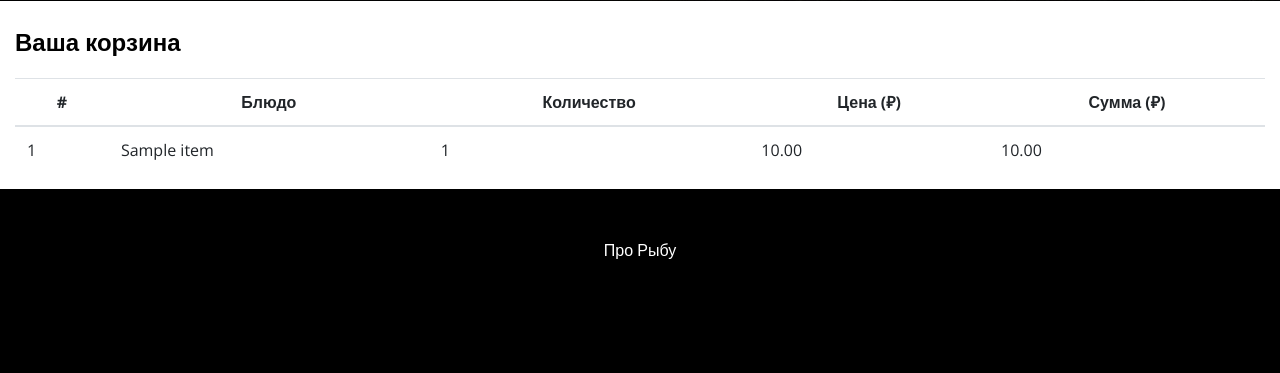
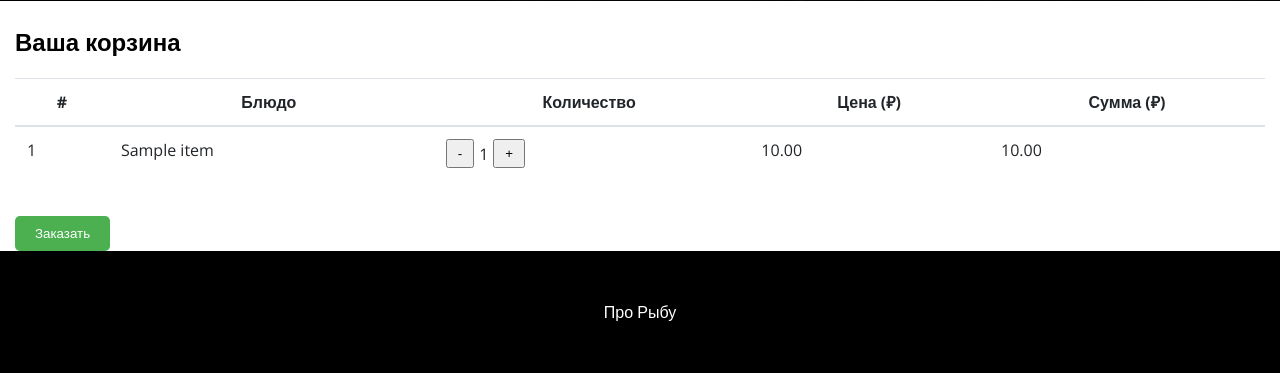
Before and after one commit to Danilalala21/diplomDDD, a Flask app: template app/templates/cart.html in a window 1280 px wide. Shown: the part 799-1172 px from the top of the page. Before the commit the page ends 1058 px from the top, so only its background shows below. Run offline with Flask 2, Linux system fonts and the light colour scheme; the template is opened without the code that fills it: most values are stand-ins (such as "Sample title", 1, 10 or a date in 2020).

Commit message:
part of ordering

```diff
--- a/app/app.py
+++ b/app/app.py
@@ -233,6 +233,21 @@ def create():
         raise InternalServerError
 
 
+@app.route('/update-quantity', methods=['POST'])
+def update_quantity():
+    data = request.get_json()
+    item_id = data.get('itemId')
+    change = data.get('change')
+    # Здесь код для обновления количества товара в корзине
+    # Предположим, что это обновление происходит успешно
+    return jsonify({'success': True})
+
+@app.route('/place-order', methods=['POST'])
+def place_order():
+    # Здесь код для оформления заказа
+    # Предположим, что заказ успешно оформлен
+    return jsonify({'success': True, 'message': 'Заказ успешно оформлен'})
+
 @app.route('/about')
 @login_required
 def about():
--- a/app/templates/cart.html
+++ b/app/templates/cart.html
@@ -50,6 +50,24 @@
         font-weight: bold;
         margin-bottom: 20px;
     }
+    .quantity-controls {
+        display: flex;
+        align-items: center;
+    }
+    .quantity-button {
+        padding: 5px 10px;
+        margin: 0 5px;
+        cursor: pointer;
+    }
+    .order-button {
+        margin-top: 20px;
+        padding: 10px 20px;
+        background-color: #4CAF50;
+        color: white;
+        border: none;
+        border-radius: 5px;
+        cursor: pointer;
+    }
 </style>
 
 <div class="inner_content">
@@ -75,39 +93,58 @@
                     <tr>
                         <td>{{ loop.index }}</td>
                         <td>{{ item.get('name') }}</td>
-                        <td>{{ item.get('count') }}</td>
-                        <td>{{ "%.2f"|format(item.summ) }}</td>
-                        <td>{{ "%.2f"|format(item.get('summ', 0) * item.get('count', 1)) }}</td>
+                        <td>
+                            <div class="quantity-controls">
+                                <button class="quantity-button" onclick="updateQuantity('{{ item.id }}', -1)">-</button>
+                                {{ item.get('count') }}
+                                <button class="quantity-button" onclick="updateQuantity('{{ item.id }}', 1)">+</button>
+                            </div>
+                        </td>
+                        <td>{{ "%.2f"|format(item.get('price', 0)) }}</td>
+                        <td>{{ "%.2f"|format(item.get('price', 0) * item.get('count', 1)) }}</td>
                     </tr>
                     {% endfor %}
                 </tbody>
             </table>
+            <button class="order-button" onclick="placeOrder()">Заказать</button>
         </div>
     </div>
 </div>
 
 <script>
-    document.addEventListener("DOMContentLoaded", function() {
-        const compare = (idx, asc) => (a, b) => {
-            return (
-                (v1, v2) =>
-                    v1 !== '' && v2 !== '' && !isNaN(v1) && !isNaN(v2)
-                        ? v1 - v2
-                        : v1.toString().localeCompare(v2)
-            )(getCellValue(asc ? a : b, idx), getCellValue(asc ? b : a, idx));
-        };
+    function updateQuantity(itemId, change) {
+        fetch('/update-quantity', {
+            method: 'POST',
+            headers: {
+                'Content-Type': 'application/json',
+            },
+            body: JSON.stringify({itemId: itemId, change: change})
+        })
+        .then(response => response.json())
+        .then(data => {
+            if (data.success) {
+                location.reload();  // Перезагрузить страницу для обновления данных
+            } else {
+                alert('Не удалось обновить количество: ' + data.message);
+            }
+        })
+        .catch(error => console.error('Error:', error));
+    }
 
-        const getCellValue = (row, index) => row.children[index].textContent.trim();
+    function placeOrder() {
+        fetch('/place-order', {
+            method: 'POST',
+        })
+        .then(response => response.json())
+        .then(data => {
+            if (data.success) {
+                window.location.href = '/order-confirmation';  // Переход на страницу подтверждения заказа
+            } else {
+                alert('Не удалось оформить заказ: ' + data.message);
+            }
+        })
+        .catch(error => console.error('Error:', error));
+    }
 
-        document.querySelectorAll('th').forEach(th =>
-            th.addEventListener('click', (() => {
-                const table = th.closest('table');
-                const tbody = table.querySelector('tbody');
-                Array.from(tbody.querySelectorAll('tr'))
-                    .sort(compare(Array.from(th.parentNode.children).indexOf(th), this.asc = !this.asc))
-                    .forEach(row => tbody.appendChild(row));
-            }))
-        );
-    });
 </script>
 {% endblock content %}
```
Also changed, not shown: app/db.py (+9 -0 lines).
